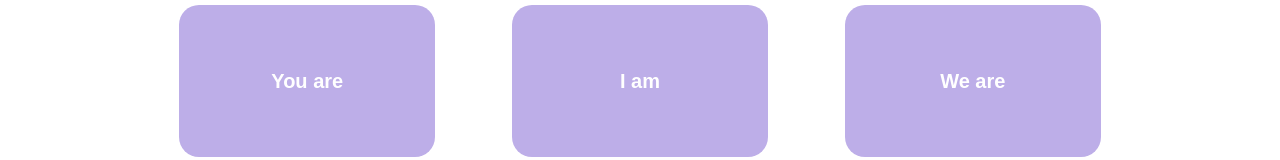
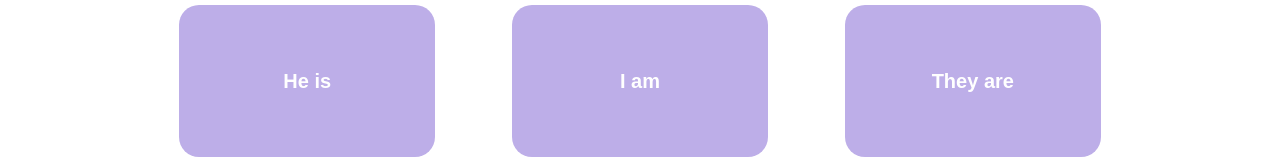
Before and after one commit to danielwbeebe/Slovene-Language-App, a React (Create React App) app in the folder client/: page /quizone in a window 1280 px wide. Shown: the part 540-700 px from the top of the page. Built offline with nearby package versions, Linux system fonts and the light colour scheme; the HTML template or start-up script is replaced by a standard one.

Commit message:
randomize first question

```diff
--- a/client/src/components/QuizOne.jsx
+++ b/client/src/components/QuizOne.jsx
@@ -5,12 +5,12 @@ class QuizOne extends Component {
   constructor(){
     super();
       this.state = {
-        number: 1,
-        question: "What does 'jaz sem' mean?",
-        left: "You are",
-        center: "I am",
-        right: "We are",
-        correct: "center",
+        number: 0,
+        question: " ",
+        left: " ",
+        center: " ",
+        right: " ",
+        correct: " ",
         clicked: " ",
         done: false,
       }
@@ -19,6 +19,12 @@ class QuizOne extends Component {
     this.clickLeft = this.clickLeft.bind(this);
     this.clickCenter = this.clickCenter.bind(this);
     this.clickRight = this.clickRight.bind(this);
+    this.componentDidMount = this.componentDidMount.bind(this);
+  }
+
+  componentDidMount() {
+    console.log("component did mount");
+    this.randomOrder();
   }
 
   clickLeft() {
@@ -26,7 +32,7 @@ class QuizOne extends Component {
     this.setState({
       clicked: "left",
     })
-    this.handleCheckAnswer();
+    this.componentDidMount();
   }
 
   clickCenter() {
@@ -34,7 +40,7 @@ class QuizOne extends Component {
     this.setState({
       clicked: "center",
     })
-    this.handleCheckAnswer();
+    this.componentDidMount();
   }
 
   clickRight() {
@@ -46,19 +52,17 @@ class QuizOne extends Component {
   }
 
   handleCheckAnswer() {
-    if (this.state.number===1) {
-      console.log("The correct answer to first question was center")
-    }
-    else {
     if (this.state.correct==="left") {
       console.log("The correct answer was left")
+      console.log(this.state.clicked)
     }
     if (this.state.correct==="center") {
       console.log("The correct answer was center")
+      console.log(this.state.clicked)
     }
     if (this.state.correct==="right") {
       console.log("The correct answer was right")
-      }
+      console.log(this.state.clicked)
     }
     this.randomOrder();
   };
@@ -66,6 +70,35 @@ class QuizOne extends Component {
   randomOrder() {
     var randNum = Math.floor(Math.random() * 3);
     console.log(`Random number selected: ` + randNum)
+
+// question 1
+    if ((this.state.number===0) && (randNum===0)) {
+      this.setState({
+        number: 1,
+        question: "What does 'jaz sem' mean?",
+        left: "I am",
+        center: "They are",
+        right: "He is",
+        correct: "left"
+      })}
+    if ((this.state.number===0) && (randNum===1)){
+      this.setState({
+        number: 1,
+        question: "What does 'jaz sem' mean?",
+        left: "He is",
+        center: "I am",
+        right: "They are",
+        correct: "center"
+      })}
+    if ((this.state.number===0) && (randNum===2)) {
+      this.setState({
+        number: 1,
+        question: "What does 'jaz sem' mean?",
+        left: "They are",
+        center: "He is",
+        right: "I am",
+        correct: "right"
+    })}
 
 // question 2
     if ((this.state.number===1) && (randNum===0)) {
```
Lines whose indentation alone changed are shown as unchanged.
